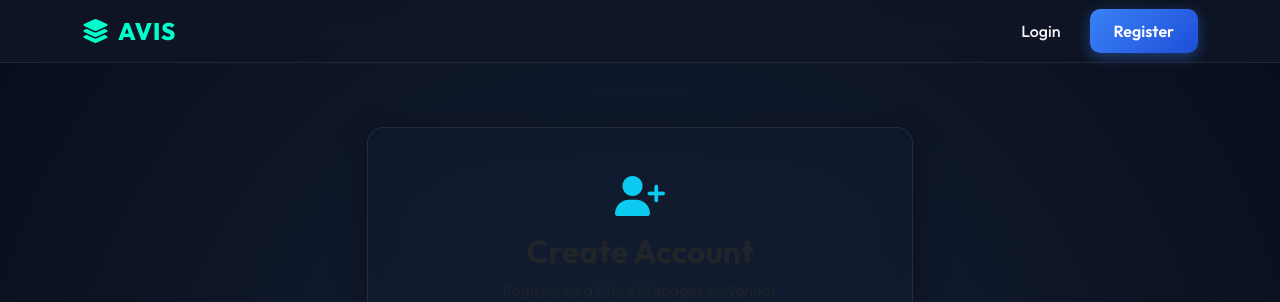
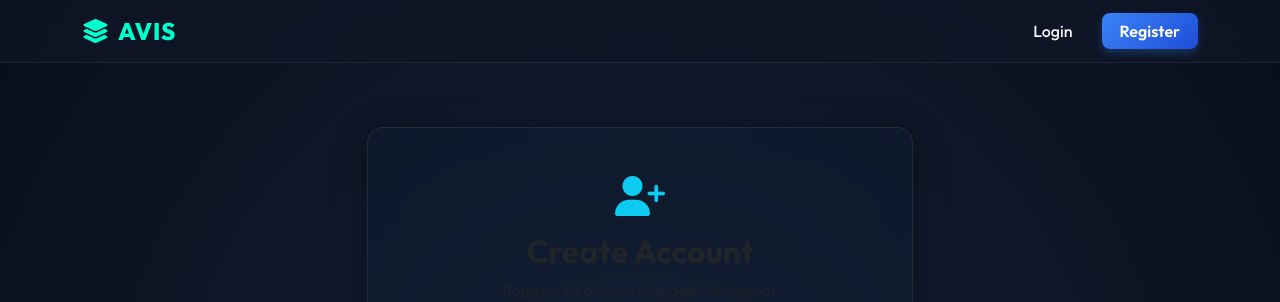
Before and after one commit to ParthChoudhary123/avis2, a Django app: page /register/ in a window 1280 px wide. Shown: the top 302 px of the page. Run offline with Django 5.2, Linux system fonts and the light colour scheme.

Commit message:
Fix login and register button spacing in navbar to prevent overlaps

```diff
--- a/inventory/templates/inventory/base.html
+++ b/inventory/templates/inventory/base.html
@@ -97,6 +97,25 @@
             transform: translateY(-1px);
             box-shadow: 0 6px 20px rgba(59, 130, 246, 0.6);
             color: #fff;
+        }
+
+        .btn-nav-glow {
+            background: linear-gradient(135deg, var(--accent-blue) 0%, #1d4ed8 100%);
+            color: #fff !important;
+            border: none;
+            border-radius: 8px;
+            padding: 6px 18px;
+            font-weight: 600;
+            transition: all 0.3s;
+            box-shadow: 0 4px 10px rgba(59, 130, 246, 0.3);
+            text-decoration: none;
+            display: inline-block;
+        }
+
+        .btn-nav-glow:hover {
+            transform: translateY(-1px);
+            box-shadow: 0 6px 14px rgba(59, 130, 246, 0.5);
+            color: #fff !important;
         }
 
         .btn-outline-glow {
@@ -231,11 +250,11 @@
                             </a>
                         </li>
                     {% else %}
-                        <li class="nav-item me-2">
+                        <li class="nav-item me-lg-2 mb-2 mb-lg-0">
                             <a class="nav-link" href="{% url 'login' %}" id="nav-login-btn">Login</a>
                         </li>
                         <li class="nav-item">
-                            <a class="btn btn-glow" href="{% url 'register' %}" id="nav-register-btn">Register</a>
+                            <a class="btn btn-nav-glow" href="{% url 'register' %}" id="nav-register-btn">Register</a>
                         </li>
                     {% endif %}
                 </ul>
```
